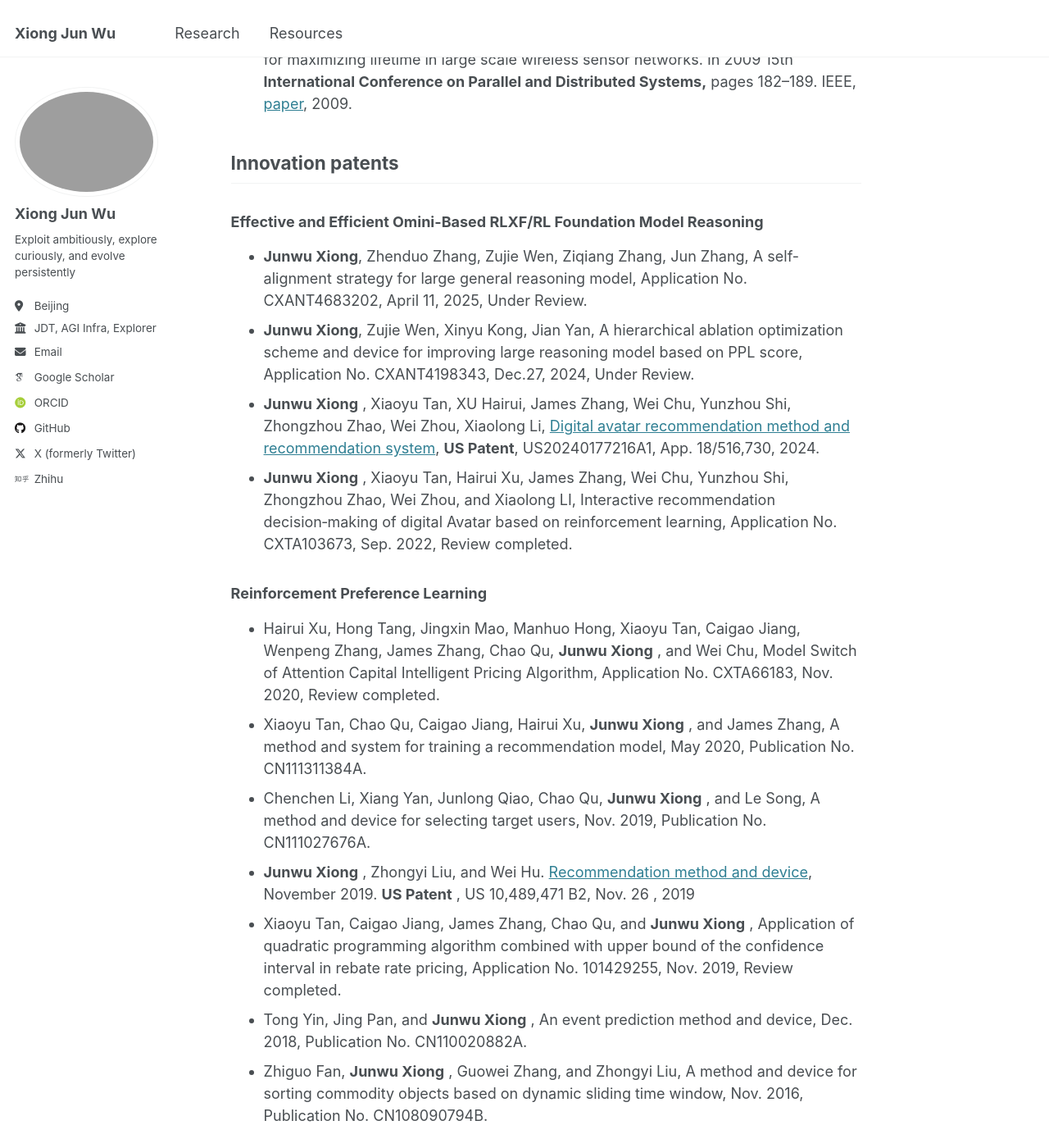
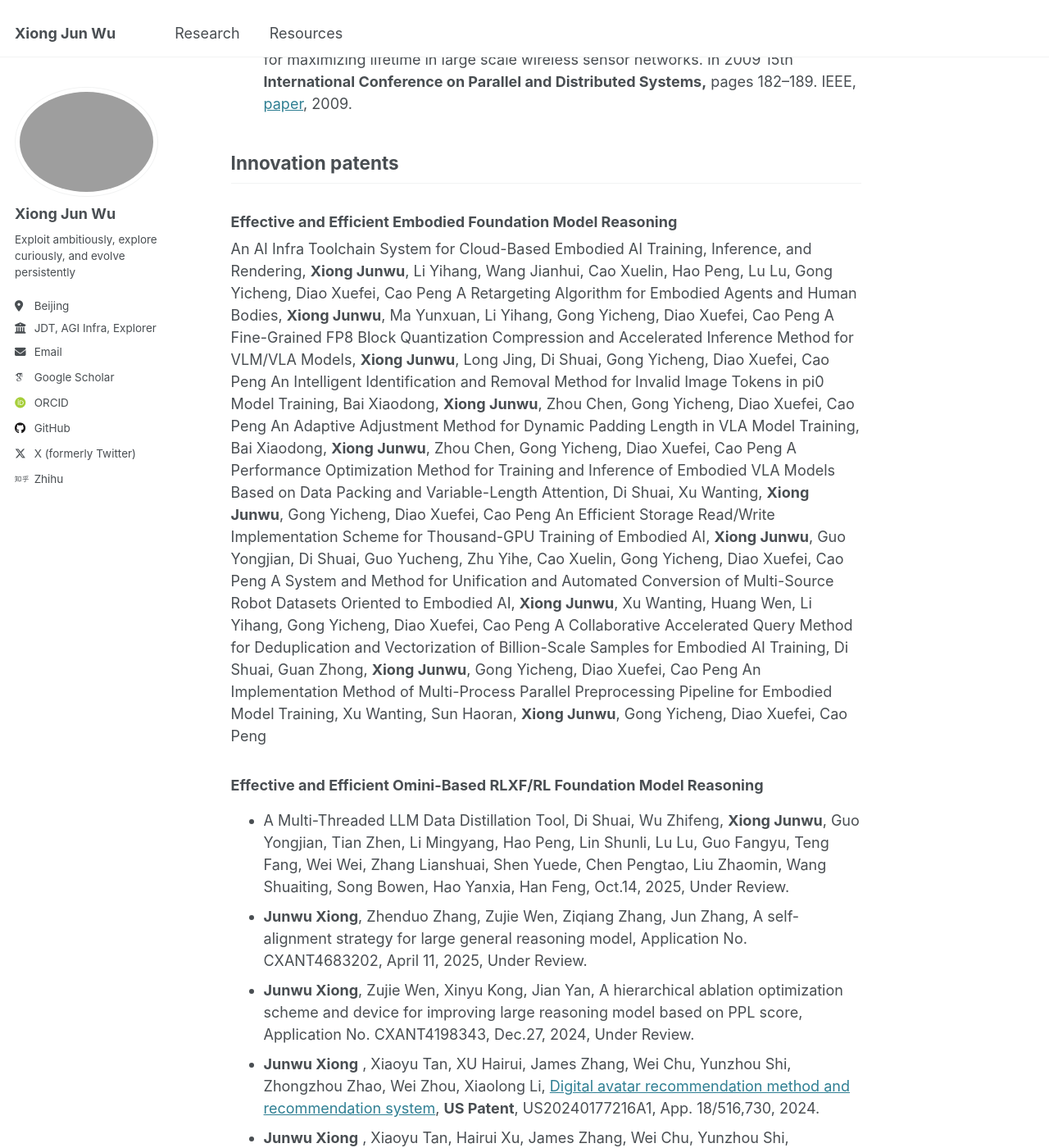
Before and after one commit to junwuxgi/junwuxgi.github.io, a Jekyll site: the page built from _pages/about.md, in a window 1280 px wide and 1400 px high, scrolled down 4456 px. Shown: the whole window at 82% size. Built offline with Jekyll 4.4.1, drawn with Linux system fonts in a browser that asks for light colours; some web fonts are replaced.

Commit message:
update config

```diff
--- a/_pages/about.md
+++ b/_pages/about.md
@@ -86,9 +86,20 @@ redirect_from:
 * Huan Li, Jierui Cao, and  **Junwu Xiong** . Constructing optimal clustering architecture for maximizing lifetime in large scale wireless sensor networks. In 2009 15th **International Conference on Parallel and Distributed Systems,** pages 182–189. IEEE, [paper](https://ieeexplore.ieee.org/document/5395248), 2009.
 
 ## Innovation patents
+### **Effective and Efficient Embodied Foundation Model Reasoning**
+An AI Infra Toolchain System for Cloud-Based Embodied AI Training, Inference, and Rendering, **Xiong Junwu**, Li Yihang, Wang Jianhui, Cao Xuelin, Hao Peng, Lu Lu, Gong Yicheng, Diao Xuefei, Cao Peng
+A Retargeting Algorithm for Embodied Agents and Human Bodies, **Xiong Junwu**, Ma Yunxuan, Li Yihang, Gong Yicheng, Diao Xuefei, Cao Peng
+A Fine-Grained FP8 Block Quantization Compression and Accelerated Inference Method for VLM/VLA Models, **Xiong Junwu**, Long Jing, Di Shuai, Gong Yicheng, Diao Xuefei, Cao Peng
+An Intelligent Identification and Removal Method for Invalid Image Tokens in pi0 Model Training, Bai Xiaodong, **Xiong Junwu**, Zhou Chen, Gong Yicheng, Diao Xuefei, Cao Peng
+An Adaptive Adjustment Method for Dynamic Padding Length in VLA Model Training, Bai Xiaodong, **Xiong Junwu**, Zhou Chen, Gong Yicheng, Diao Xuefei, Cao Peng
+A Performance Optimization Method for Training and Inference of Embodied VLA Models Based on Data Packing and Variable-Length Attention, Di Shuai, Xu Wanting, **Xiong Junwu**, Gong Yicheng, Diao Xuefei, Cao Peng
+An Efficient Storage Read/Write Implementation Scheme for Thousand-GPU Training of Embodied AI, **Xiong Junwu**, Guo Yongjian, Di Shuai, Guo Yucheng, Zhu Yihe, Cao Xuelin, Gong Yicheng, Diao Xuefei, Cao Peng
+A System and Method for Unification and Automated Conversion of Multi-Source Robot Datasets Oriented to Embodied AI, **Xiong Junwu**, Xu Wanting, Huang Wen, Li Yihang, Gong Yicheng, Diao Xuefei, Cao Peng
+A Collaborative Accelerated Query Method for Deduplication and Vectorization of Billion-Scale Samples for Embodied AI Training, Di Shuai, Guan Zhong, **Xiong Junwu**, Gong Yicheng, Diao Xuefei, Cao Peng
+An Implementation Method of Multi-Process Parallel Preprocessing Pipeline for Embodied Model Training, Xu Wanting, Sun Haoran, **Xiong Junwu**, Gong Yicheng, Diao Xuefei, Cao Peng
 
 ### **Effective and Efficient Omini-Based RLXF/RL Foundation Model Reasoning**
-
+* A Multi-Threaded LLM Data Distillation Tool, Di Shuai, Wu Zhifeng, **Xiong Junwu**, Guo Yongjian, Tian Zhen, Li Mingyang, Hao Peng, Lin Shunli, Lu Lu, Guo Fangyu, Teng Fang, Wei Wei, Zhang Lianshuai, Shen Yuede, Chen Pengtao, Liu Zhaomin, Wang Shuaiting, Song Bowen, Hao Yanxia, Han Feng, Oct.14, 2025, Under Review.
 * **Junwu Xiong**, Zhenduo Zhang, Zujie Wen, Ziqiang Zhang, Jun Zhang, A self-alignment strategy for large general reasoning model, Application No. CXANT4683202, April 11, 2025, Under Review.
 * **Junwu Xiong**, Zujie Wen, Xinyu Kong, Jian Yan, A hierarchical ablation optimization scheme and device for improving large reasoning model based on PPL score, Application No. CXANT4198343, Dec.27, 2024, Under Review.
 * **Junwu Xiong** , Xiaoyu Tan, XU Hairui, James Zhang, Wei Chu, Yunzhou Shi, Zhongzhou Zhao, Wei Zhou, Xiaolong Li, [Digital avatar recommendation method and recommendation system](https://patents.google.com/patent/US20240177216A1/en), **US Patent**, US20240177216A1, App. 18/516,730, 2024.
```
